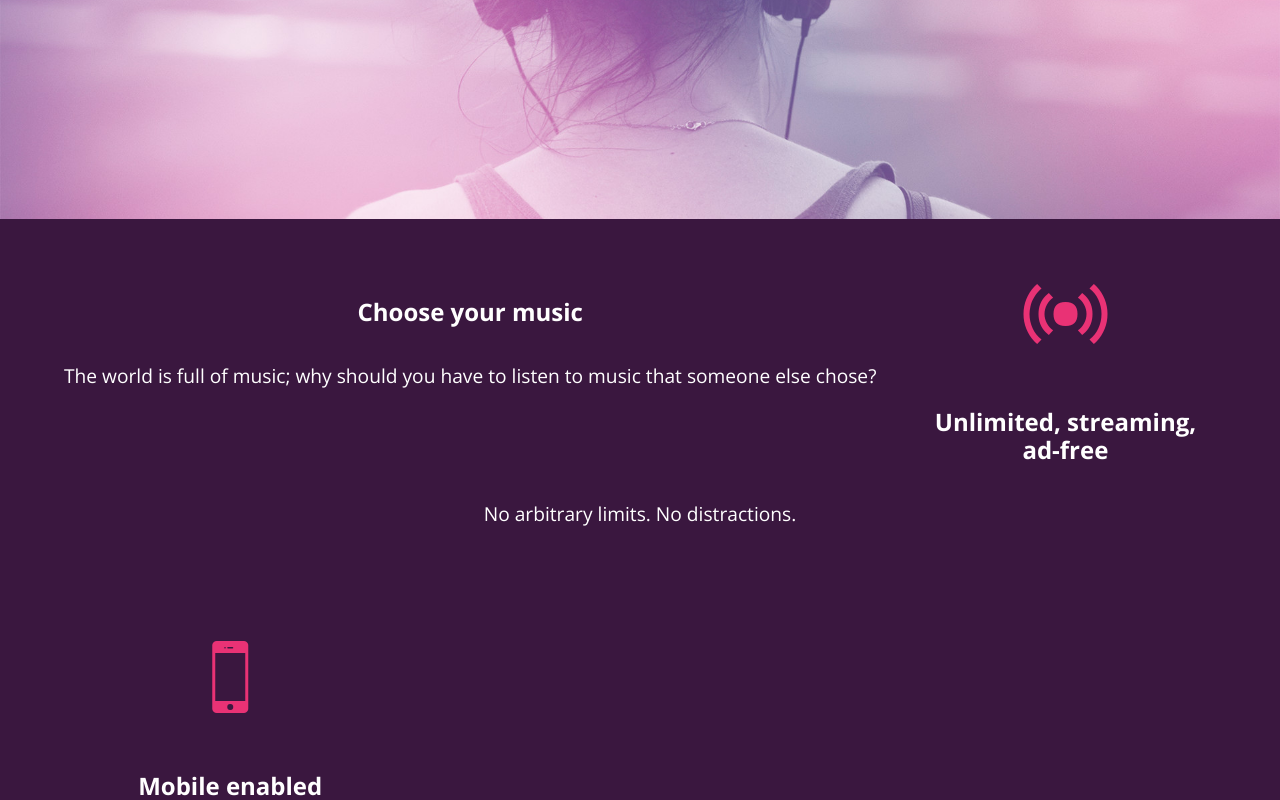
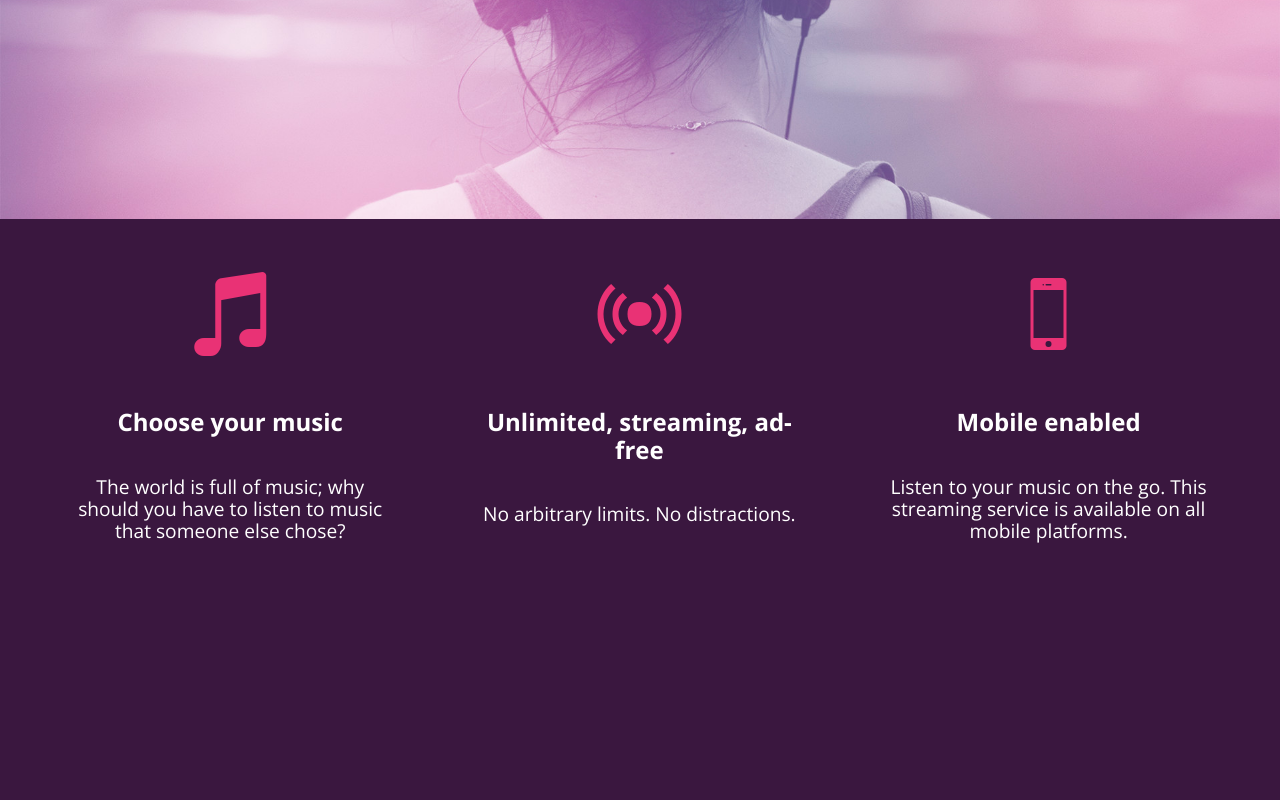
Before and after one commit to sorrisobloc/bloc-jams, a plain HTML site: page index.html in a window 1280 px wide. Shown: the part 479-1279 px from the top of the page. After the commit the page ends 1079 px from the top, so only its background shows below. Drawn offline with nearby package versions, Linux system fonts and the light colour scheme.

Commit message:
fixed bugs after final submission

```diff
--- a/index.html
+++ b/index.html
@@ -21,14 +21,15 @@
         </section>
         <div>
 
-          <section class="selling-points container clearfix"> <!-- selling points -->
-             <div class="point column third>
+          <section class="selling-points container"> <!-- selling points -->
+
+             <div class="point column third">
                  <span class="ion-music-note"></span>
                  <h5 class="point-title">Choose your music</h5>
                  <p class="point-description">The world is full of music; why should you have to listen to music that someone else chose?</p>
 
                 </div>
-                <div class= point column third">
+                <div class= "point column third">
                      <span class="ion-radio-waves"></span>
                      <h5 class="point-title">Unlimited, streaming, ad-free</h5>
                      <p class="point-description">No arbitrary limits. No distractions.</p>
--- a/styles/landing.css
+++ b/styles/landing.css
@@ -28,6 +28,8 @@ body.landing {
 
 .selling-points {
     position: relative;
+    display: table;
+    width: 100%;
 }
 
 .point {
```
Also changed, not shown: styles/main.css (+7 -0 lines).
